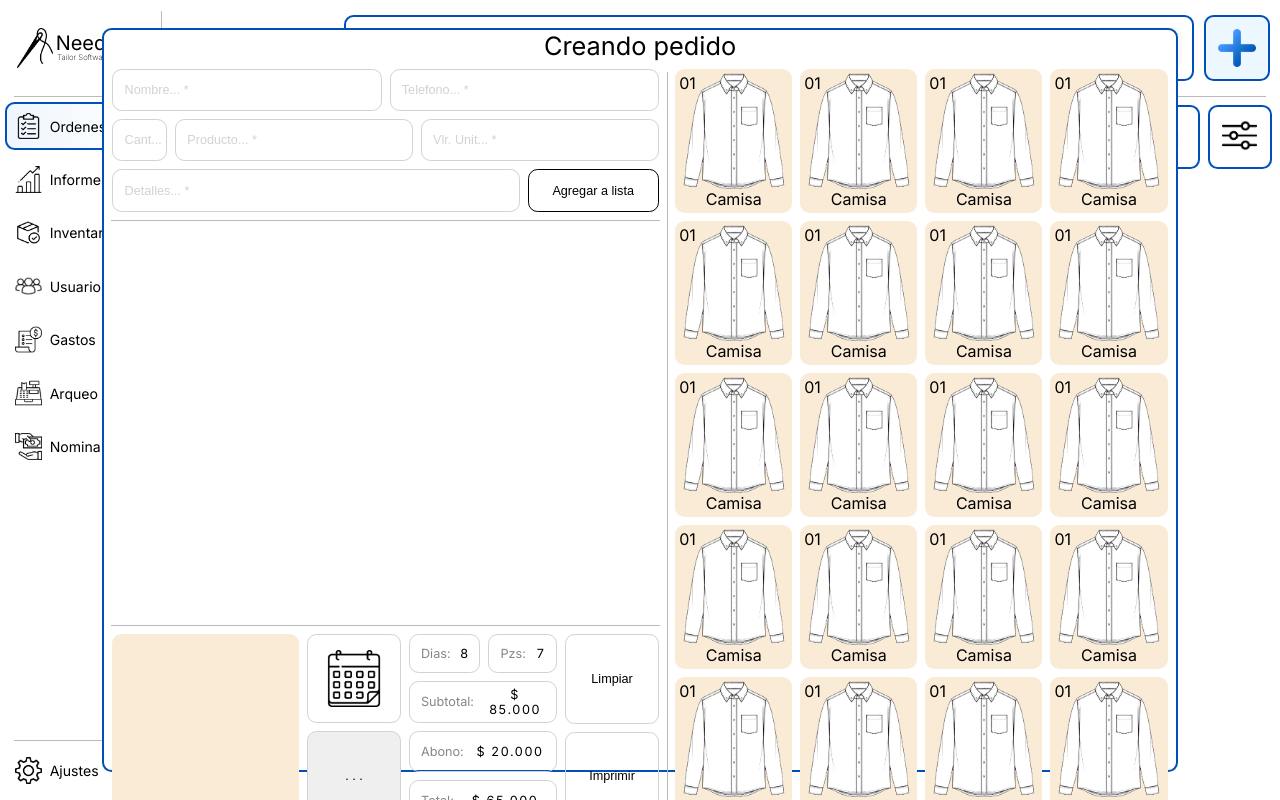
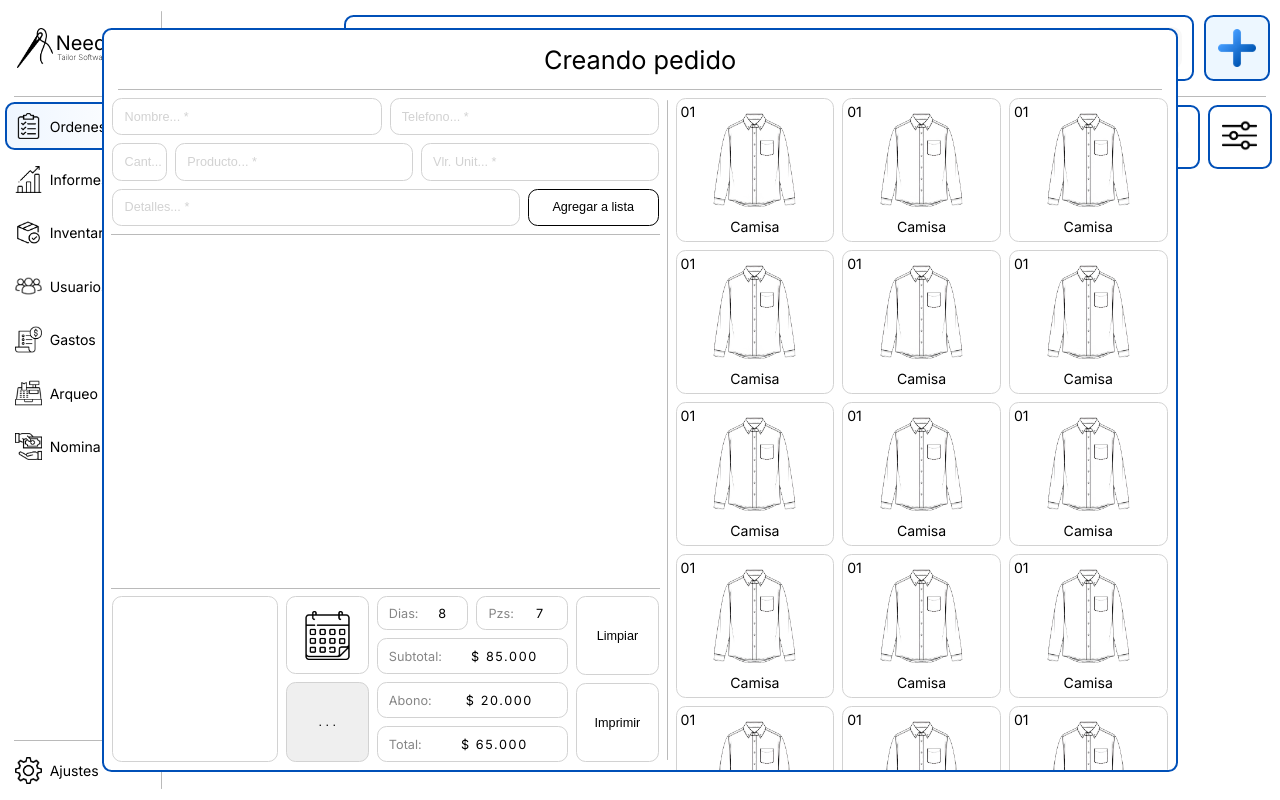
Before and after one commit to fmaovs/NeedlOS, a React (Vite) app in the folder design/: page /home in a window 1280 px wide. Both pictures are taken after a click on the element 1236 px from the left and 47 px from the top of the page. Built offline with nearby package versions, Linux system fonts and the light colour scheme.

Commit message:
cambios calendario

```diff
--- a/design/src/comp/calendario/calendario.css
+++ b/design/src/comp/calendario/calendario.css
@@ -30,7 +30,7 @@
 /*ENCABEZADO DIAS*/
 .react-datepicker__day-name {
   text-transform: capitalize;
-  font-size: calc((0.2vw + 3.2vh) * 0.5);
+  font-size: calc((0.2vw + 3.2vh) * 0.4);
 }
 
 /*SABADOS Y DOMINGOS*/
@@ -47,7 +47,7 @@
 
 /*TODOS LOS DIAS*/
 .react-datepicker__day {
-  font-size: calc((0.2vw + 3.2vh) * 0.5);
+  font-size: calc((0.2vw + 3.2vh) * 0.4);
 }
 
 /*DIA SELECCIONADO*/
@@ -73,15 +73,15 @@
 }
 
 .react-datepicker__navigation {
-  top: 0.6rem;
+  top: 1.7vh;
 }
 
 .react-datepicker__navigation--next {
-  right: 0.6rem;
+  right: 1.7vh;
 }
 
 .react-datepicker__navigation--previous {
-  left: 0.6rem;
+  left: 1.7vh;
 }
 
 .react-datepicker-wrapper{
--- a/design/src/comp/card-prenda/card-prenda.css
+++ b/design/src/comp/card-prenda/card-prenda.css
@@ -1,26 +1,30 @@
-.cont-card-prenda{
+.cont-card-prenda {
   display: flex;
   flex-direction: column;
   position: relative;
   align-items: center;
-    justify-content: center;
-    height: auto;
+ justify-content: space-around;
+  box-sizing: border-box;
   border-radius: 1.2vh;
+  padding-top: 1vh;
   height: 18vh;
   width: 100%;
-    background-color: antiquewhite;
+  border: 0.1vh solid #d2d2d2;
+  background-color: #fff;
 }
 
-.id-prenda{
+.id-prenda {
   position: absolute;
   top: 0.5vh;
   left: 0.5vh;
+  font-size: calc((0.2vw + 3.2vh) * 0.5);
 }
 
-.img-prenda{
-    max-height: 80%;
+.img-prenda {
+  max-height: 70%;
 }
 
-.name-prenda{
-text-align: center  ;
+.name-prenda {
+  text-align: center;
+  font-size: calc((0.2vw + 3.2vh) * 0.5);
 }
--- a/design/src/comp/formularios/crear-orden/crear-orden.css
+++ b/design/src/comp/formularios/crear-orden/crear-orden.css
@@ -47,9 +47,11 @@
 }
 
 .cont-form-crearPedido {
+  height: calc(100% - (8% - 0.1vh));
   display: flex;
   flex-direction: row;
   box-sizing: border-box;
+  overflow: hidden;
   width: 100%;
   flex: 1;
   border-radius: 1.2vh;
@@ -124,8 +126,8 @@
 }
 
 .tb-lista {
+  width: 100%;
   flex: 1;
-  width: 100%;
 }
 
 .cont-dateEtc {
@@ -134,6 +136,7 @@
   box-sizing: border-box;
   display: flex;
   flex-direction: row;
+  overflow: hidden;
   margin: 1vh 1vh;
   gap: 1vh;
 }
@@ -144,7 +147,7 @@
   width: auto;
   margin: 0;
   padding: 0;
-  background-color: antiquewhite;
+  border: 0.1vh solid #d2d2d2;
 }
 
 .select-form {
@@ -242,11 +245,12 @@
 
 /*SECCION DE LAS PRENDAS*/
 .cont-prendas {
-  width: 100%;
+  flex: 1;
   display: grid;
   gap: 1vh;
   padding: 1vh;
   box-sizing: border-box;
-  grid-template-columns: repeat(4, 1fr);
-  grid-auto-rows: min-content; /* Esto es clave */
+  grid-template-columns: repeat(auto-fit, minmax(17.4vh, 1fr));
+  grid-auto-rows: min-content;
+  overflow-y: auto;
 }
--- a/design/src/comp/formularios/crear-orden/crear-orden.jsx
+++ b/design/src/comp/formularios/crear-orden/crear-orden.jsx
@@ -12,6 +12,8 @@ import CardPrenda from "../../card-prenda/card-prenda";
 const camisa = '../../../../public/media/img/prendas/camisa.png'
 
 export default function CrearOrden({ onClick }) {
+  /*ACTIVAR CAMARA*/
+
   /*ANIMACION MOSTRAR FORMULARIO*/
   const [isVisible, setIsVisible] = useState(true);
 
@@ -26,6 +28,9 @@ export default function CrearOrden({ onClick }) {
       setIsVisible(false);
       setTimeout(onClick, 500); // Llama onClick después de que la animación termine
     }
+
+    /*DESACTIVAR CAMARA*/
+
   };
 
   return (
```
Lines whose indentation alone changed are shown as unchanged.
